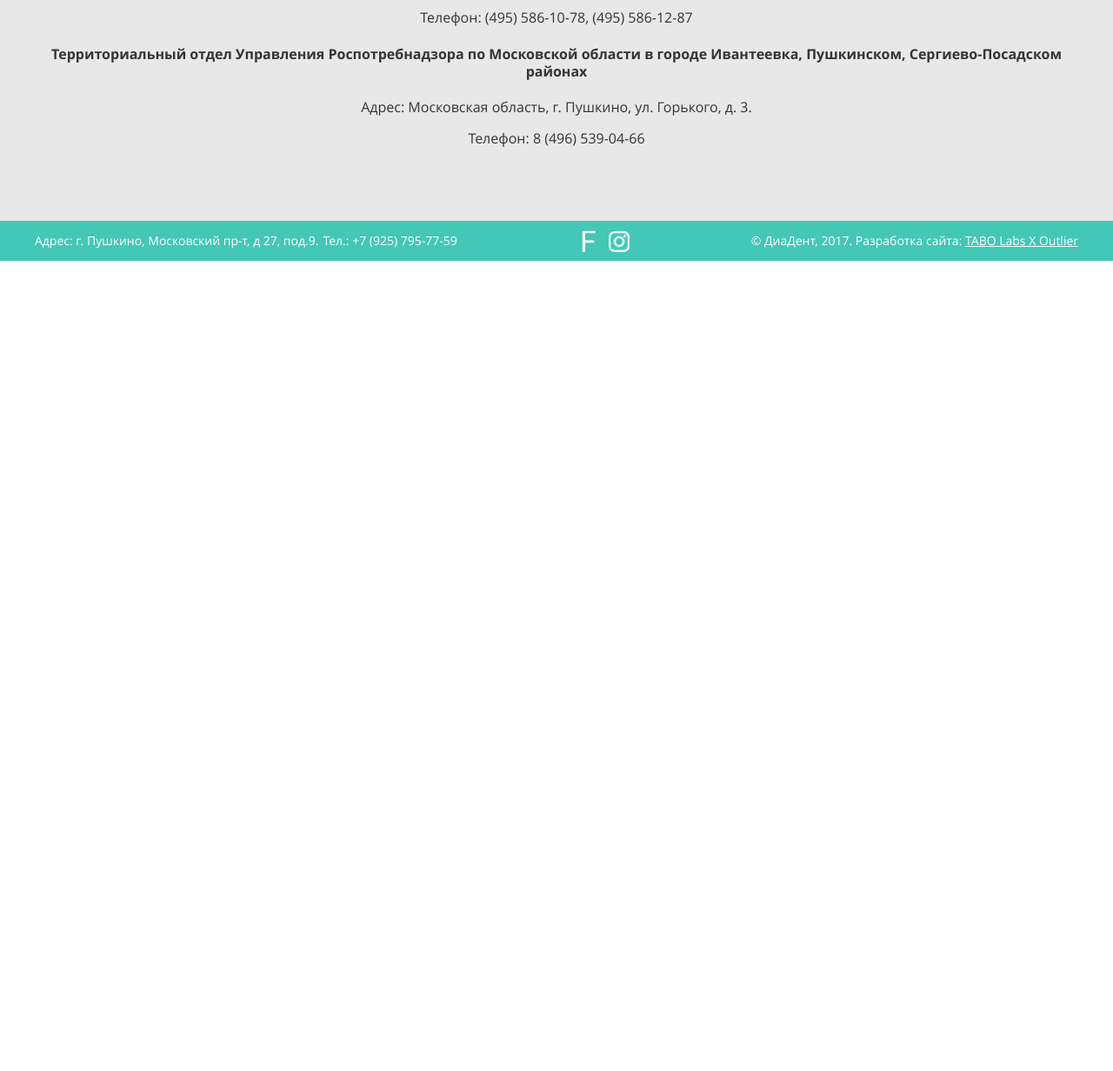
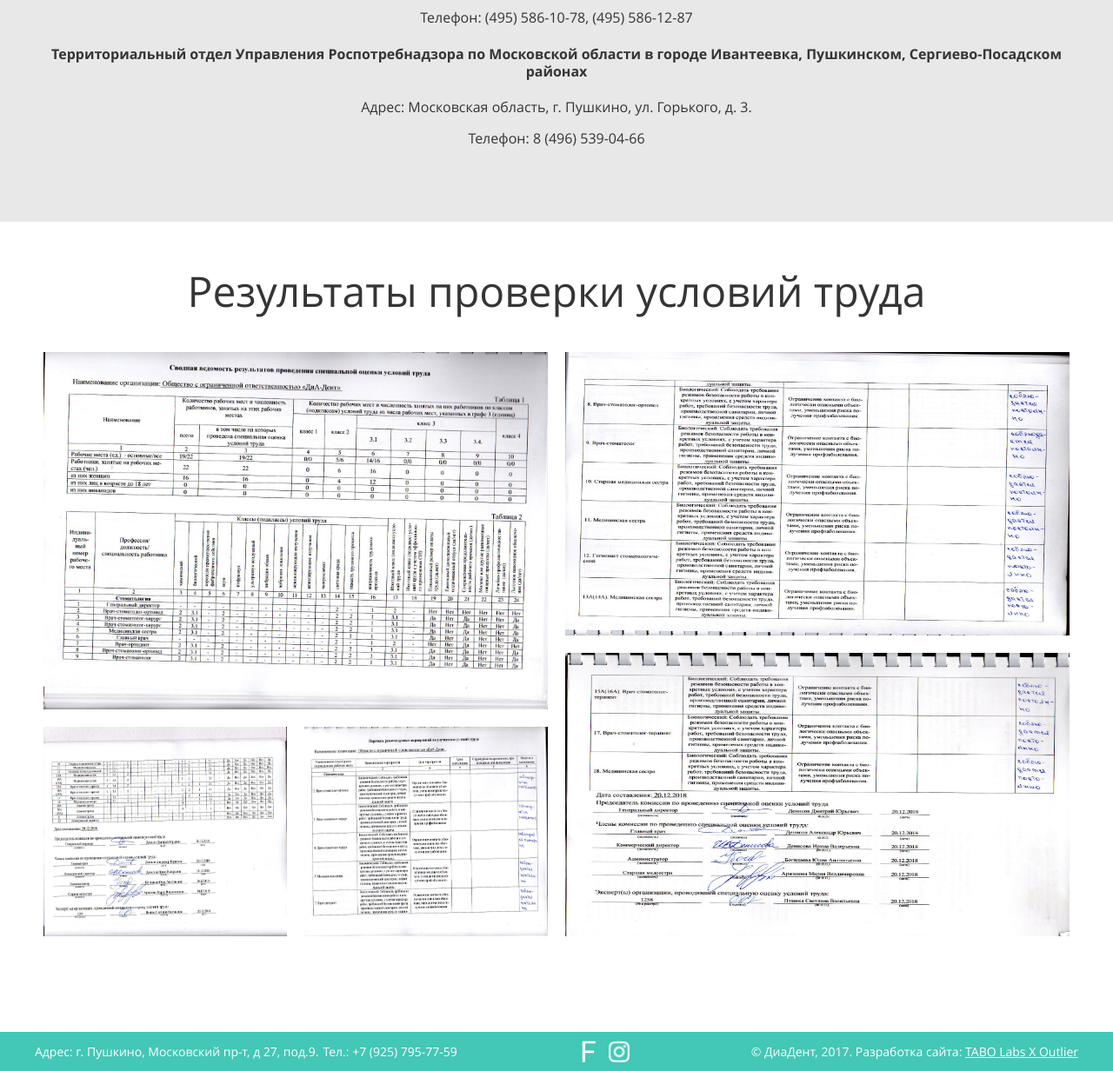
Before and after one commit to kost999/dia_front_d2, a website: page src/clinic.html in a window 1280 px wide. Shown: the part 3955-5187 px from the top of the page at 87% size. Before the commit the page ends 4255 px from the top, so only its background shows below. Drawn offline with nearby package versions, Linux system fonts and the light colour scheme; files that its build step writes are made by us from their sources; files whose address does not match are found by name.

Commit message:
working conditions

```diff
--- a/src/clinic.html
+++ b/src/clinic.html
@@ -147,6 +147,36 @@
             </div>
         </div>
     </div>
+    <div class="white-block">
+        <div class="container">
+            <div class="text-block__title">
+                Результаты проверки условий труда
+            </div>
+            <div class="gallery__images">
+                <div class="gallery__row">
+                    <div class="gallery__column">
+                        <a href="../img/working_conditions/1.jpg" class="gallery__image" data-fancybox="gallery">
+                            <img src="../img/working_conditions/1.jpg" alt="">
+                        </a>
+                        <a href="../img/working_conditions/2.jpg" class="gallery__image" data-fancybox="gallery">
+                            <img src="../img/working_conditions/2.jpg" alt="">
+                        </a>
+                        <a href="../img/working_conditions/3.jpg" class="gallery__image" data-fancybox="gallery">
+                            <img src="../img/working_conditions/3.jpg" alt="">
+                        </a>
+                    </div>
+                    <div class="gallery__column">
+                        <a href="../img/working_conditions/4.jpg" class="gallery__image" data-fancybox="gallery">
+                            <img src="../img/working_conditions/4.jpg" alt="">
+                        </a>
+                        <a href="../img/working_conditions/5.jpg" class="gallery__image" data-fancybox="gallery">
+                            <img src="../img/working_conditions/5.jpg" alt="">
+                        </a>
+                    </div>
+                </div>
+            </div>
+        </div>
+    </div>
 </main>
 @@include('./template/footer.html')
 @@include('./template/pagebottom.html')
```
Also changed, not shown: build/clinic.html, build/img/working_conditions/1.jpg (added), build/img/working_conditions/2.jpg (added), build/img/working_conditions/3.jpg (added), build/img/working_conditions/4.jpg (added), build/img/working_conditions/5.jpg (added).
